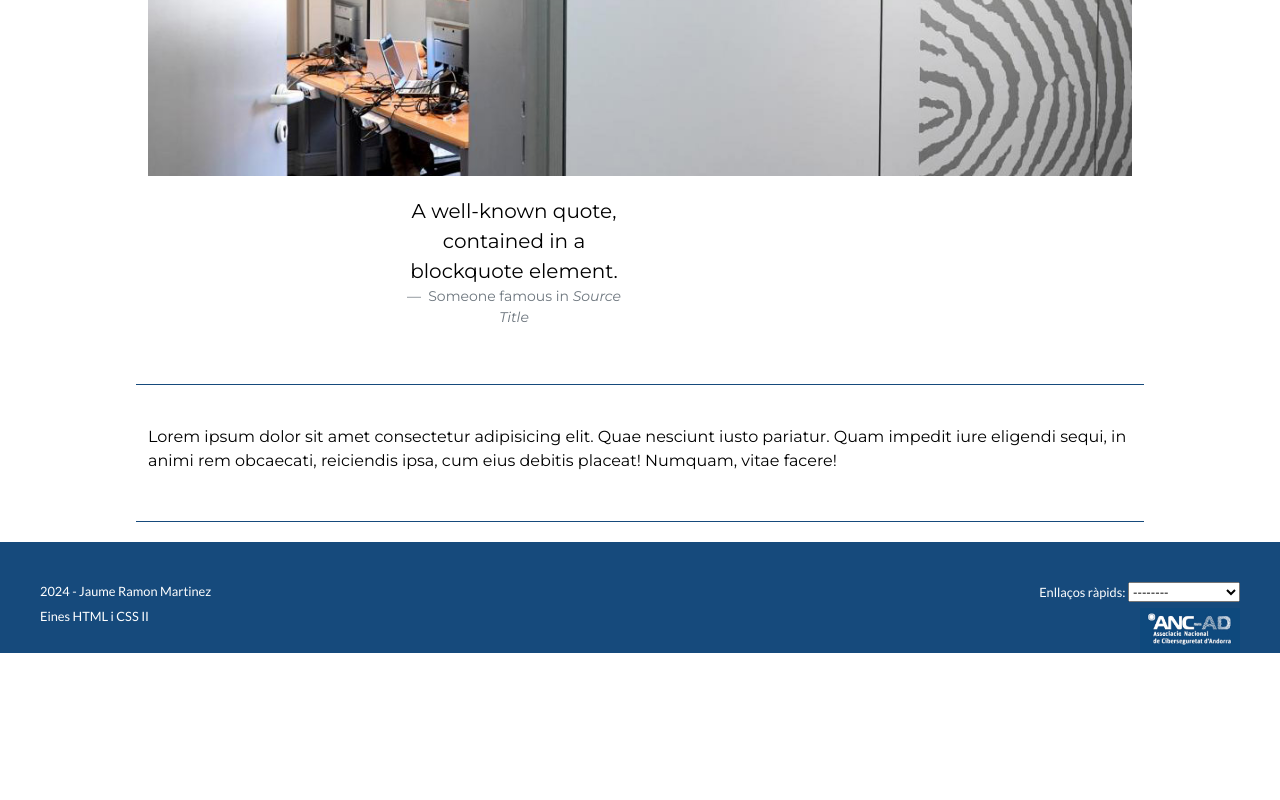
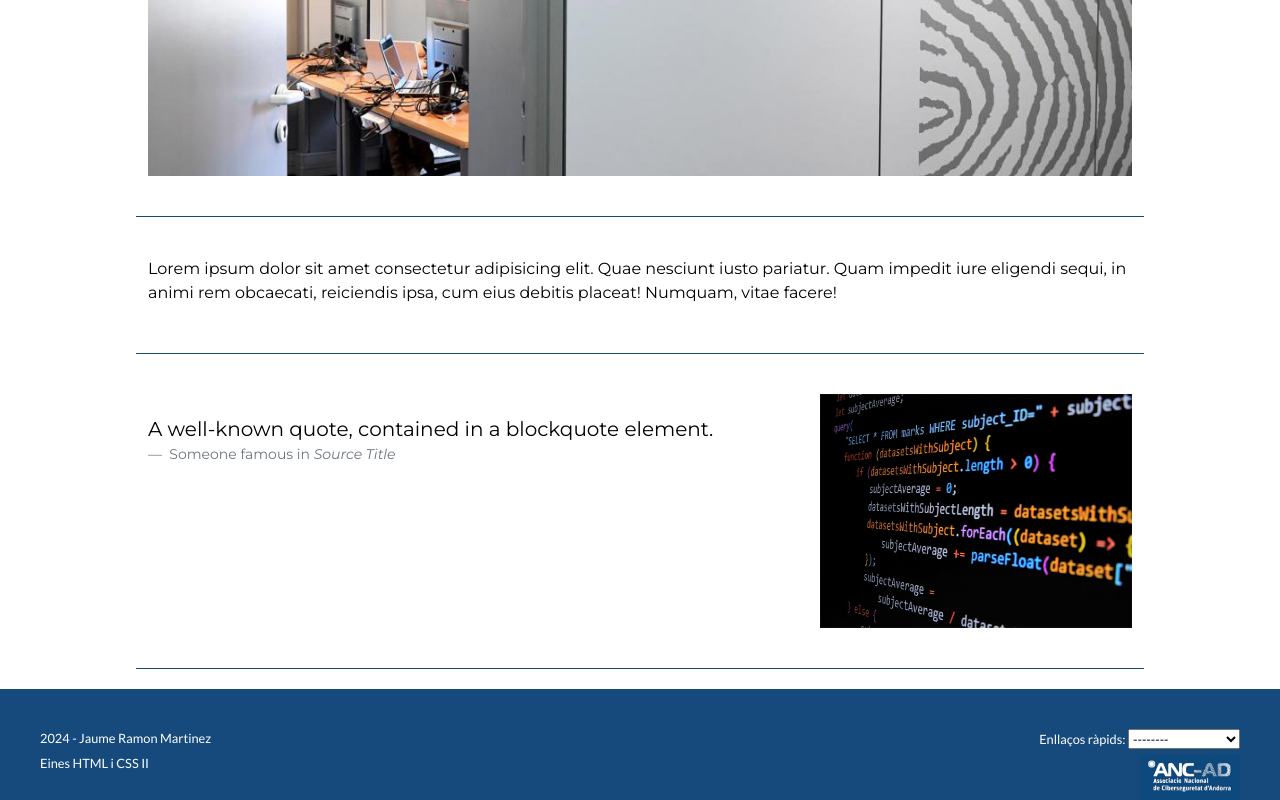
Before and after one commit to JaumeRM/WebEinesHTMLiCSS2PAC2, a website built with Parcel: page src/sobre.html in a window 1280 px wide. Shown: the part 1677-2477 px from the top of the page. Before the commit the page ends 2330 px from the top, so only its background shows below. Built offline with nearby package versions, Linux system fonts and the light colour scheme.

Commit message:
4 pagines creades

```diff
--- a/src/sobre.html
+++ b/src/sobre.html
@@ -89,17 +89,6 @@
               <img src="./assets/images/anc-bon-dia.jpg" alt="ANC Bon Dia" />
             </picture>
           </div>
-
-          <div class="col-xl-3 offset-md-3">
-            <figure>
-              <blockquote class="blockquote">
-                <p>A well-known quote, contained in a blockquote element.</p>
-              </blockquote>
-              <figcaption class="blockquote-footer">
-                Someone famous in <cite title="Source Title">Source Title</cite>
-              </figcaption>
-            </figure>
-          </div>
         </section>
 
         <section class="row flex-column flex-md-row">
@@ -112,6 +101,29 @@
             </p>
           </div>
         </section>
+
+        <section class="row flex-column flex-md-row">
+          <div class="col-xl-8">
+            <figure>
+              <blockquote class="blockquote">
+                <p>A well-known quote, contained in a blockquote element.</p>
+              </blockquote>
+              <figcaption class="blockquote-footer">
+                Someone famous in <cite title="Source Title">Source Title</cite>
+              </figcaption>
+            </figure>
+          </div>
+          <div class="col-md-4">
+            <picture>
+              <source
+                srcset="./assets/images/javascript.jpg?as=webp"
+                type="image/webp"
+                class="figure-img img-fluid rounded"
+              />
+              <img src="./assets/images/javascript.jpg" alt="Javascript" />
+            </picture>
+          </div>
+        </section>
       </div>
     </main>
 
```
Also changed, not shown: src/assets/images/javascript.jpg (added).
